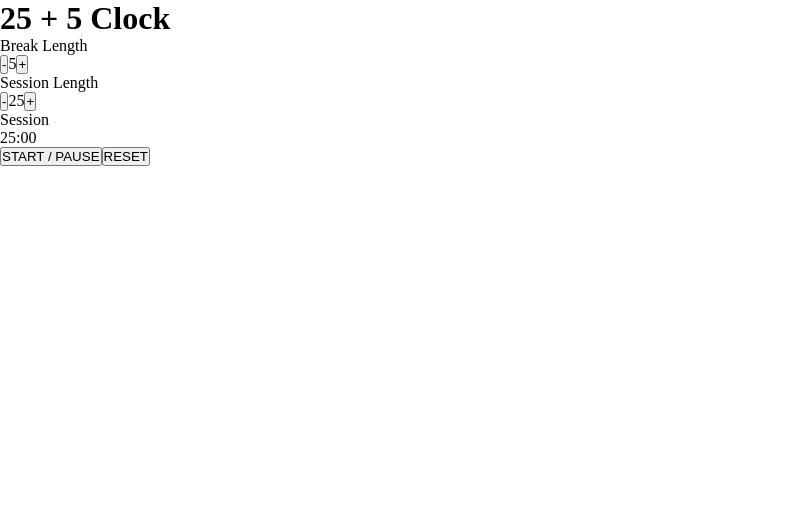
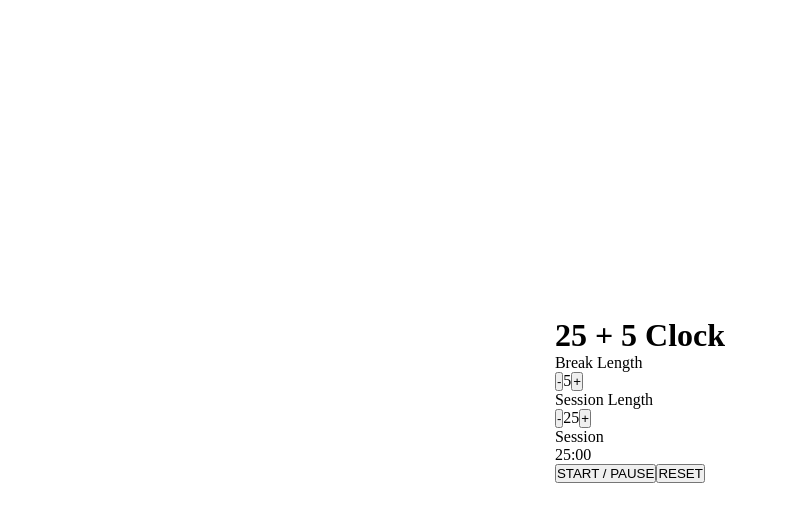
Before and after one commit to vilmis04/simple-pomodoro-clock, a React (Create React App) app: page / in a window 1280 px wide. Shown: the top 522 px of the page, without its empty margins (0-788 px from the left). Built offline with nearby package versions, Linux system fonts and the light colour scheme.

Commit message:
upd: refactor compnents into folders

```diff
--- a/src/App.js
+++ b/src/App.js
@@ -1,7 +1,7 @@
 import React, { useState, useEffect } from 'react';
-import LengthSetting from './components/LengthSetting';
-import Timer from './components/Timer';
-import Controls from './components/Controls';
+import LengthSetting from './components/LengthSetting/LengthSetting';
+import Timer from './components/Timer/Timer';
+import Controls from './components/Controls/Controls';
 
 
 function App() {
--- a/src/index.css
+++ b/src/index.css
@@ -8,3 +8,11 @@ body {
   width: 100vw;
   height: 100vh;
 }
+
+#root {
+  width: 100%;
+  height: 100%;
+  display: flex;
+  justify-content: center;
+  align-items: center;
+}
```
Also changed, not shown: src/components/Controls/Controls.js (renamed from src/components/Controls.js), src/components/LengthSetting/LengthSetting.js (renamed from src/components/LengthSetting.js), src/components/Timer/Timer.js (renamed from src/components/Timer.js), src/logo.svg (deleted).
